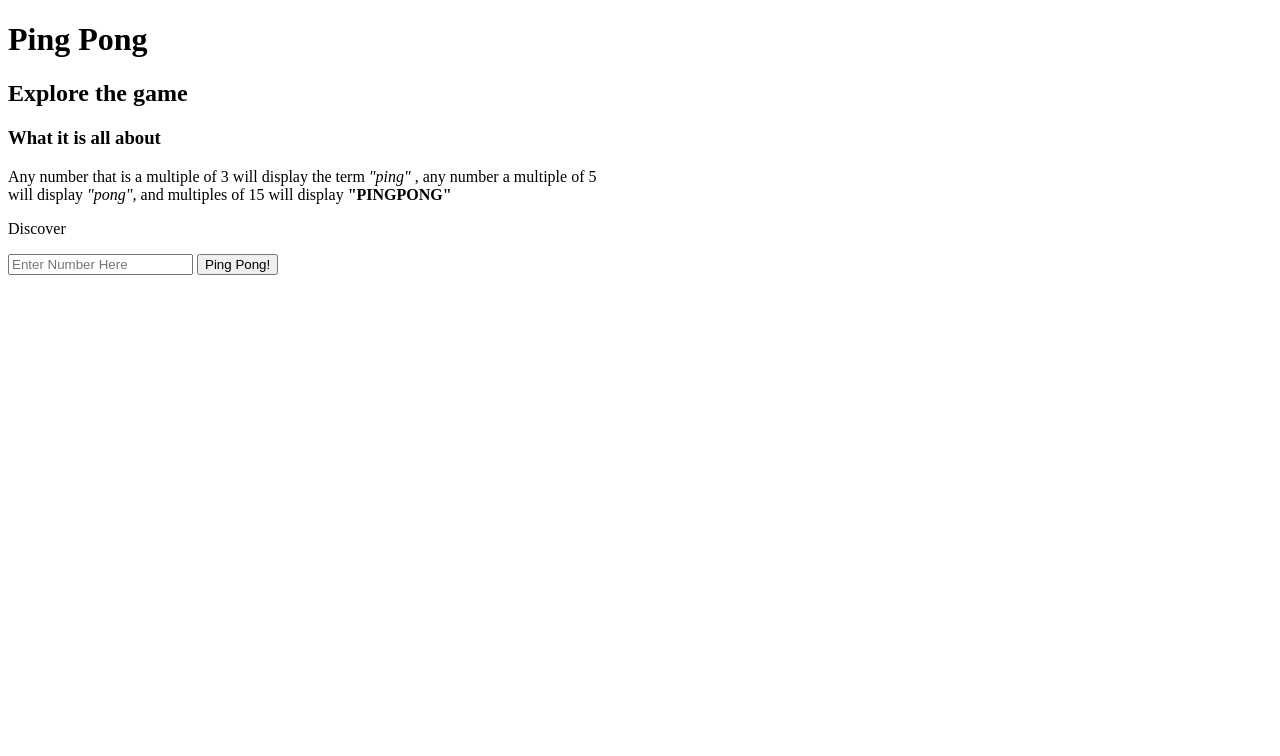
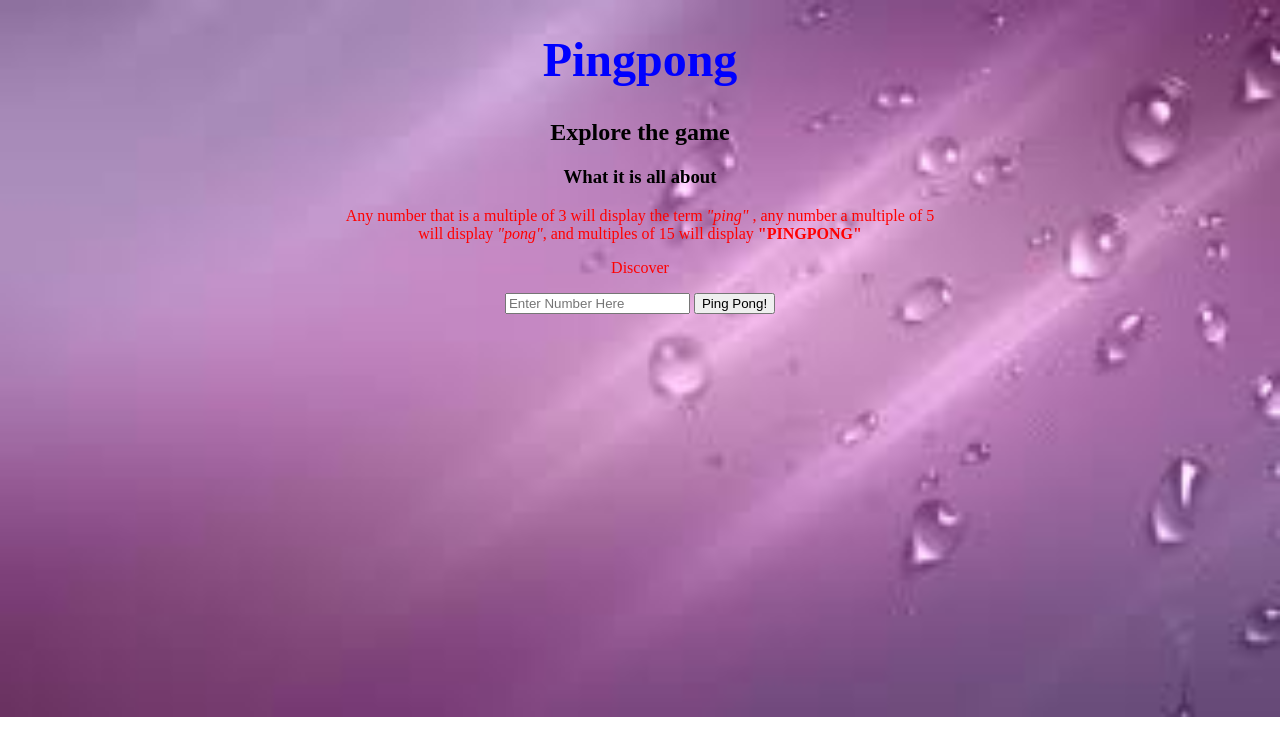
Before and after one commit to mayieko/pingpong, a plain HTML site: page index.html in a window 1280 px wide. Drawn offline with Linux system fonts and the light colour scheme.

Commit message:
pingpong with css

```diff
--- a/css/styles.css
+++ b/css/styles.css
@@ -0,0 +1,29 @@
+body{
+background: url("../images/mikey.jpg");
+background-repeat: no-repeat;
+background-size: cover;
+}
+h1{
+  font-size: 300%;
+  text-align: center;
+  font-weight: bolder;
+  color: #0000ff;
+}
+h2{
+  text-align: center;
+}
+h3{
+  text-align: center;
+}
+p{
+  text-align: center;
+  color:  #ff0000;
+}
+form{
+  text-align: center;
+}
+img{
+  padding-top: 30px;
+  padding-bottom: 70px;
+  length: 50px;
+}
--- a/index.html
+++ b/index.html
@@ -1,18 +1,21 @@
 <!DOCTYPE html>
 <html>
   <head>
+    <link rel="stylesheet" href="css/styles.css">
     <script type="text/javascript" src="js/jquery-3.1.1.js"></script>
     <script type="text/javascript" src="js/scripts.js"></script>
     <meta charset="utf-8">
-    <title>Ping Pong</title>
+    <title>pingpong</title>
   </head>
-  <h1>Ping Pong</h1>
+  <h1>Pingpong</h1>
   <body>
     <h2>Explore the game</h2>
     <h3>What it is all about</h3>
+
   <p>Any number that is a multiple of 3 will display the term <em>"ping"</em> , any number a multiple of 5 <br>
   will display <em>"pong"</em>, and multiples of 15 will display <strong>"PINGPONG"</strong></p>
     <p>Discover</p>
+
     <form id="pingPong" action="index.html" method="post">
       <input id="userInput" type="text" name="" value="" placeholder="Enter Number Here">
       <button name="button">Ping Pong!</button>
@@ -23,5 +26,7 @@
 
     </div>
 
+
+
   </body>
 </html>
--- a/js/scripts.js
+++ b/js/scripts.js
@@ -13,17 +13,16 @@ $(document).ready(function(){
 // Business Logic
 
 function pingPong(userInput) {
-  debugger;
   var arrayPingPong = [];
   for (var i = 1; i < userInput + 1; i++) {
-    if (i % 3 === 0) {
-      arrayPingPong.push("ping");
+    if (i % 15 === 0) {
+      arrayPingPong.push("pingpong");
 
     } else if (i % 5 === 0) {
       arrayPingPong.push("pong");
 
-    } else if (i % 5 === 0 && i % 3 === 0) {
-      arrayPingPong.push("pingpong");
+    }else if (i % 3 === 0) {
+      arrayPingPong.push("ping");
     } else {
       arrayPingPong.push(i);
     }
```
Also changed, not shown: images/images.jpg (added), images/mikey.jpg (added).
